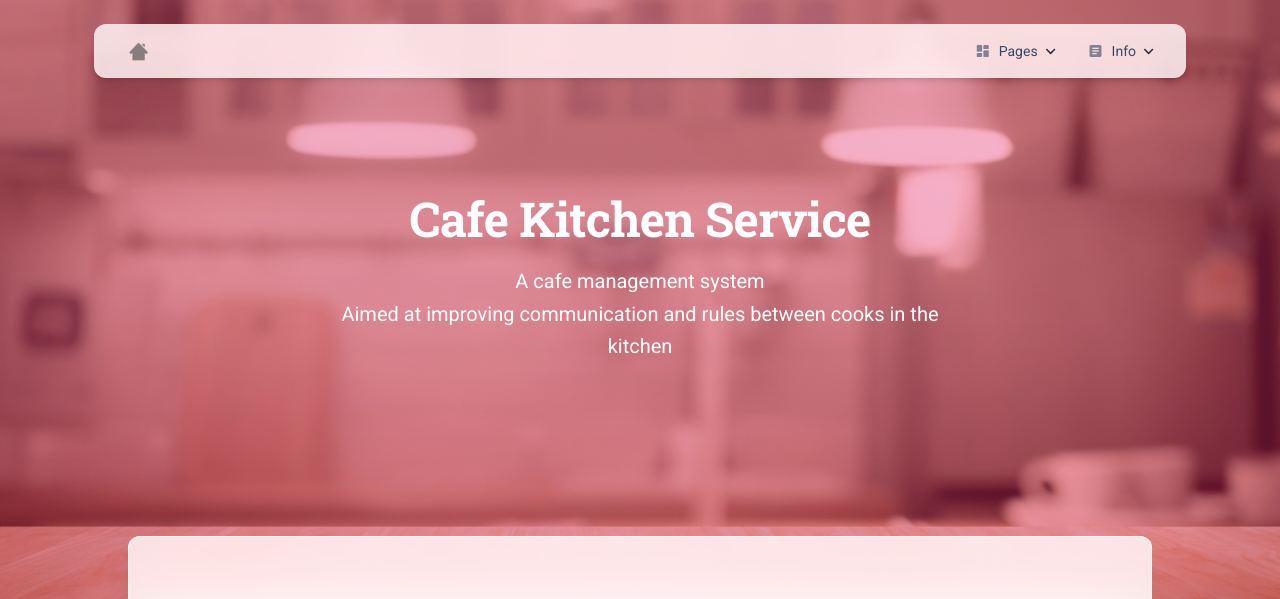
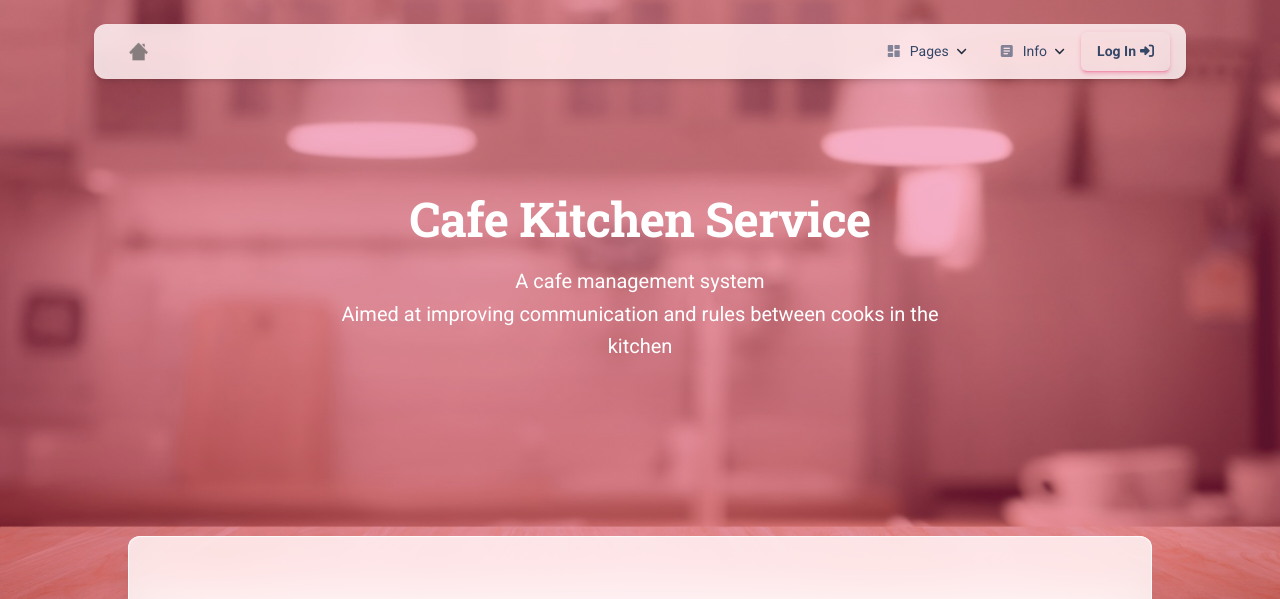
Before and after one commit to dmytro-yefimenko/cafe-kitchen-service, a Django app: page / in a window 1280 px wide. Shown: the top 599 px of the page. Run offline with Django 5.2, Linux system fonts and the light colour scheme; data that the repository does not hold is empty; some libraries are stand-ins or nearby versions.

Commit message:
Updated nav bar, added Login button when unauth

```diff
--- a/cafe_kitchen_service/settings.py
+++ b/cafe_kitchen_service/settings.py
@@ -65,7 +65,7 @@ MIDDLEWARE = [
 
 ROOT_URLCONF = "cafe_kitchen_service.urls"
 LOGIN_REDIRECT_URL = "/"
-LOGOUT_REDIRECT_URL = "login"
+LOGOUT_REDIRECT_URL = "/"
 
 TEMPLATES = [
     {
--- a/templates/includes/navigation.html
+++ b/templates/includes/navigation.html
@@ -109,7 +109,20 @@
                     </div>
                   </ul>
                 </li>
+
+              {% else %}
+
+                <form id="login-form" action="{% url 'login' %}" method="post">
+                  {% csrf_token %}
+                    <button type="submit" class="dropdown-item py-2 ps-3 border-radius-md btn-primary">
+                      <h6 class="dropdown-header text-dark font-weight-bolder d-flex justify-content-start align-items-center p-0">
+                        Log In <i class="fa fa-sign-in ms-1"></i>
+                      </h6>
+                    </button>
+                </form>
+
               {% endif %}
+
             </ul>
           </div>
         </div>
--- a/templates/registration/login.html
+++ b/templates/registration/login.html
@@ -46,7 +46,6 @@
                     <label for="username" class="form-label">Username*</label>
                     <div class="input-wrapper text-center">
                       {{ form.username }}
-                      <span class="text-danger">{{ form.username.errors }}</span>
                     </div>
                   </div>
 
@@ -54,7 +53,6 @@
                     <label for="password1" class="form-label">Password*</label>
                     <div class="input-wrapper text-center">
                       {{ form.password }}
-                      <span class="text-danger">{{ form.password.errors }}</span>
                     </div>
                   </div>
 
```
